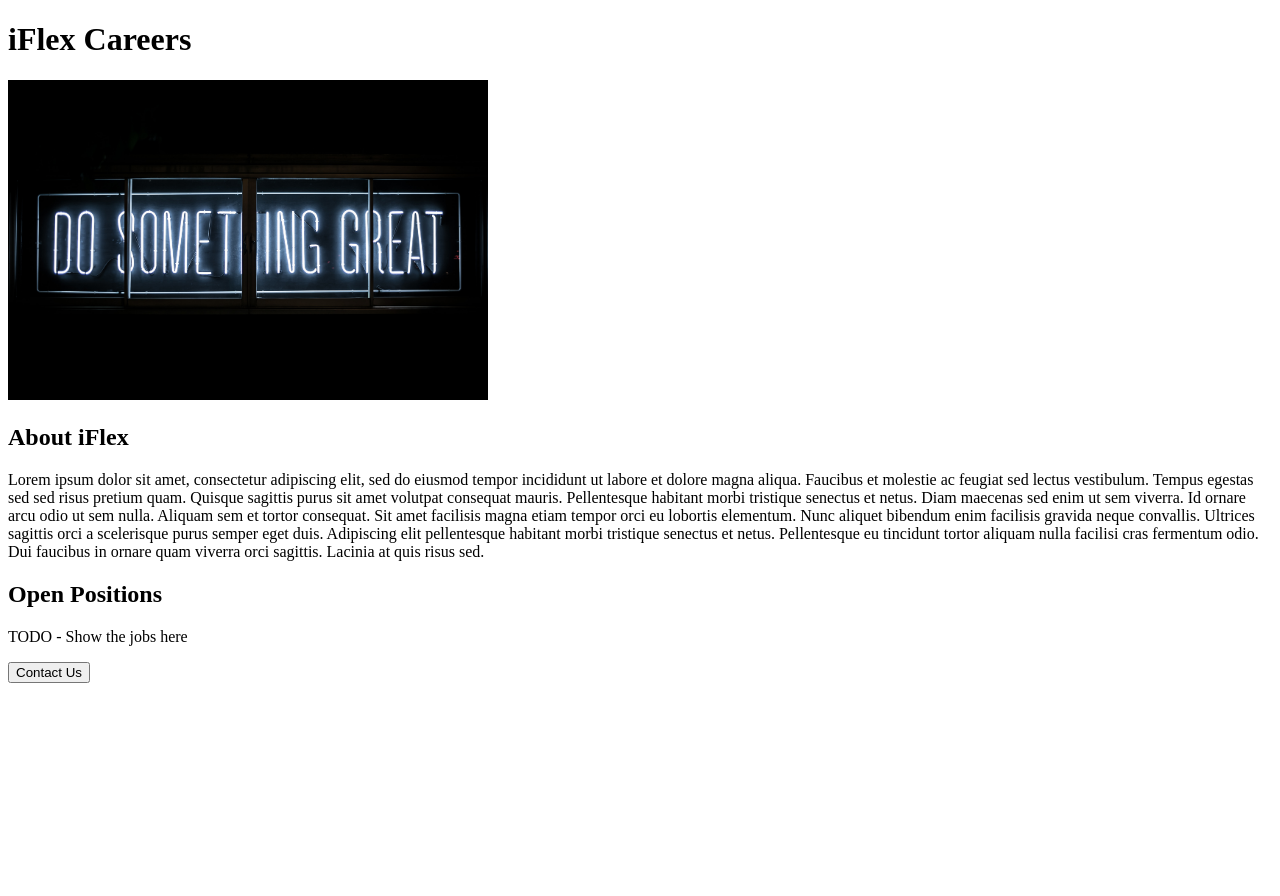
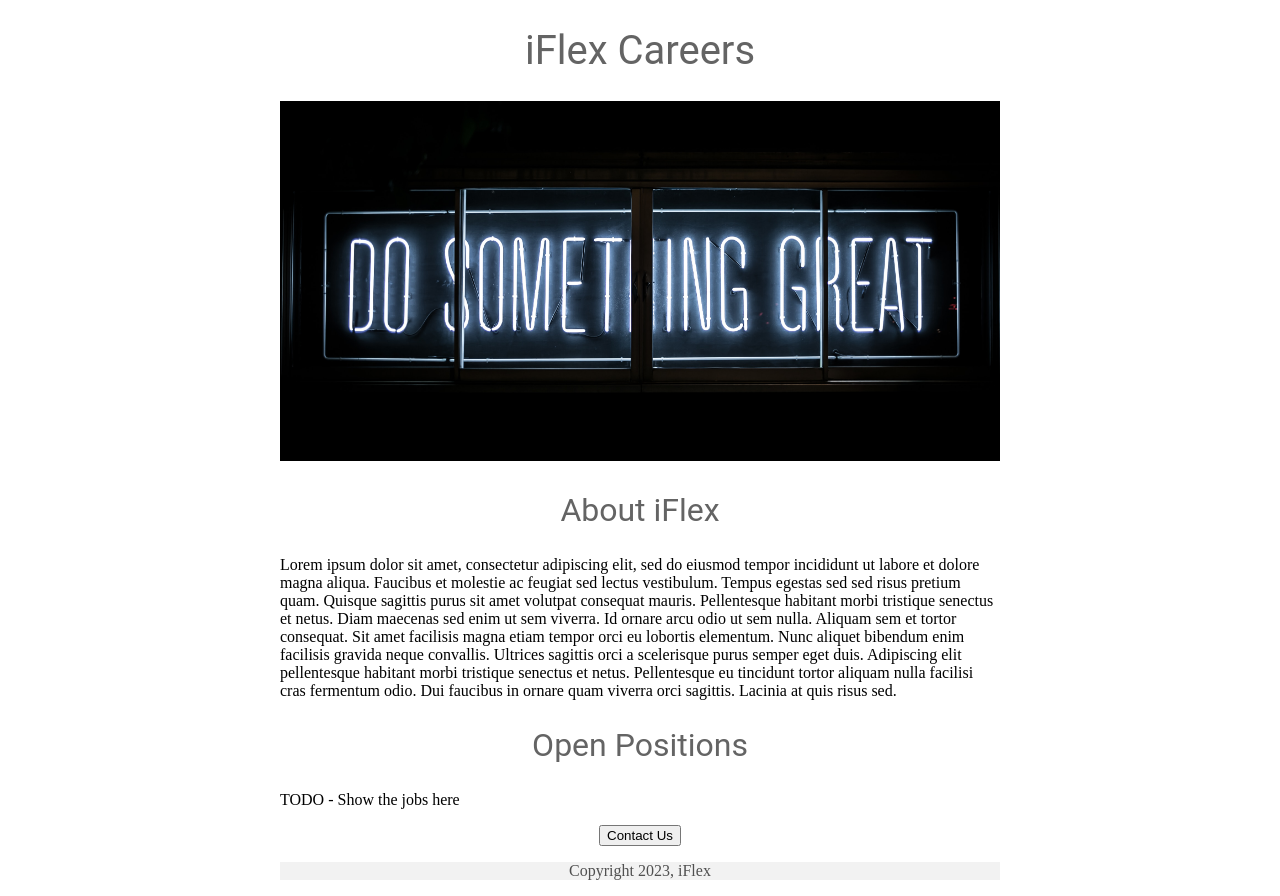
Before and after one commit to FelixT-dev/flex-career-website-v2, a Flask app: page / in a window 1280 px wide. Before the commit the page ends 683 px from the top, so only its background shows below. Run offline with Flask 3, Linux system fonts and the light colour scheme.

Commit message:
CSS was added

```diff
--- a/templates/home.html
+++ b/templates/home.html
@@ -5,14 +5,71 @@
   <meta http-equiv="X-UA-Compatible" content="IE=edge">
   <meta name="viewport" content="width=device-width, initial-scale=1.0">
   <title>iFlex Career</title>
+  <style>
+    h1{
+      font-size: 40px;
+      font-family: Roboto;
+      font-weight: normal;
+      color: rgb(100,100,100);
+      text-align: center;
+      color: rgb(100,100,100)
+    }
+   #banner{
+     width: 100%;
+     height: 360px;
+     object-fit: cover;
+    }
+  h2{
+    font-family: Roboto;
+    font-size: 32px;
+    color: rgb(100,100,100);
+    text-align: center;
+    font-weight: normal;
+  }
+  text-body{
+    font-family: Roboto;
+    color: rgb(80,80,80);
+  }
+  .container{
+    max-width: 720px;
+    margin: 0 auto;
+  }
+  .footer{
+    position: relative;
+    left: 0;
+    bottom: 0;
+    width: 100%;
+    background-color: #f2f2f2;
+    color: rgb(80,80,80);
+    text-align: center;
+  }
+  bottun{
+    background-color: #ff7f50;
+    color: white;
+    border: none;
+    border-radius: 4px;
+    padding-top: 8px;
+    padding-bottom: 8px;
+    padding-left: 16px;
+    padding-right: 16px;
+    cursor: pointer;
+    margin-right: 8px;
+    transition: opacity 0.15s;
+  }
+  </style>
 </head>
 <body>
-  <h1>iFlex Careers</h1>
-  <img src="https://flex-career-website.tubematez.repl.co/static/banner.jpeg" height="320">
-  <h2>About iFlex</h2>
-  <p>Lorem ipsum dolor sit amet, consectetur adipiscing elit, sed do eiusmod tempor incididunt ut labore et dolore magna aliqua. Faucibus et molestie ac feugiat sed lectus vestibulum. Tempus egestas sed sed risus pretium quam. Quisque sagittis purus sit amet volutpat consequat mauris. Pellentesque habitant morbi tristique senectus et netus. Diam maecenas sed enim ut sem viverra. Id ornare arcu odio ut sem nulla. Aliquam sem et tortor consequat. Sit amet facilisis magna etiam tempor orci eu lobortis elementum. Nunc aliquet bibendum enim facilisis gravida neque convallis. Ultrices sagittis orci a scelerisque purus semper eget duis. Adipiscing elit pellentesque habitant morbi tristique senectus et netus. Pellentesque eu tincidunt tortor aliquam nulla facilisi cras fermentum odio. Dui faucibus in ornare quam viverra orci sagittis. Lacinia at quis risus sed.</p>
-<h2>Open Positions</h2>
-  <p>TODO - Show the jobs here</p>
-<button>Contact Us</button>
+  <div class="container">
+      <h1>iFlex Careers</h1>
+      <img id = "banner" src="https://flex-career-website.tubematez.repl.co/static/banner.jpeg" height="320">
+      <h2>About iFlex</h2>
+      <p class="text-body">Lorem ipsum dolor sit amet, consectetur adipiscing elit, sed do eiusmod tempor incididunt ut labore et dolore magna aliqua. Faucibus et molestie ac feugiat sed lectus vestibulum. Tempus egestas sed sed risus pretium quam. Quisque sagittis purus sit amet volutpat consequat mauris. Pellentesque habitant morbi tristique senectus et netus. Diam maecenas sed enim ut sem viverra. Id ornare arcu odio ut sem nulla. Aliquam sem et tortor consequat. Sit amet facilisis magna etiam tempor orci eu lobortis elementum. Nunc aliquet bibendum enim facilisis gravida neque convallis. Ultrices sagittis orci a scelerisque purus semper eget duis. Adipiscing elit pellentesque habitant morbi tristique senectus et netus. Pellentesque eu tincidunt tortor aliquam nulla facilisi cras fermentum odio. Dui faucibus in ornare quam viverra orci sagittis. Lacinia at quis risus sed.</p>
+    <h2>Open Positions</h2>
+      <p class="text-body">TODO - Show the jobs here</p>
+    <div style="text-align:center;">
+    <button>Contact Us</button>
+    </div>
+    <p class="footer">Copyright 2023, iFlex</p>
+</div>
 </body>
 </html>
```
